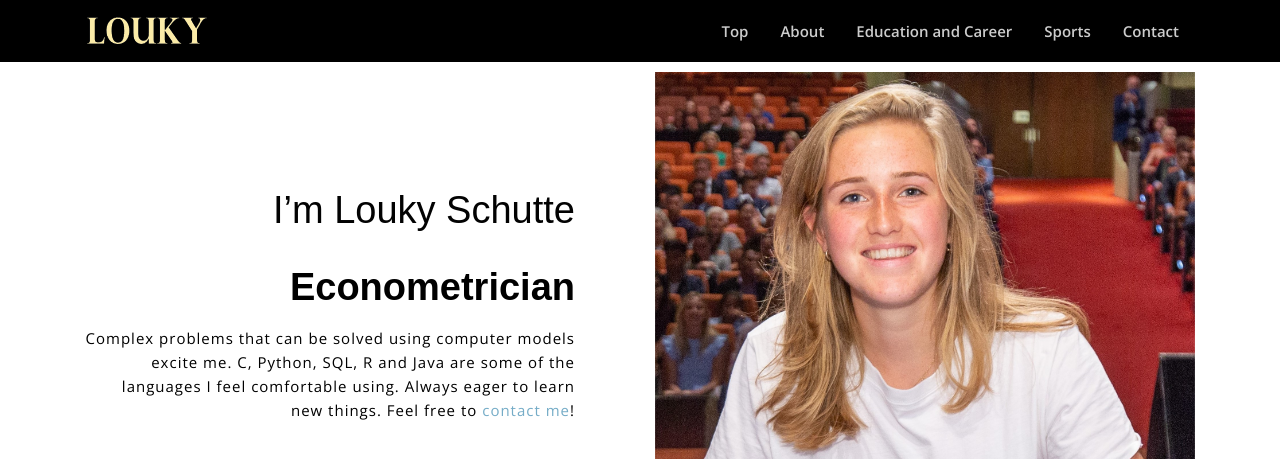
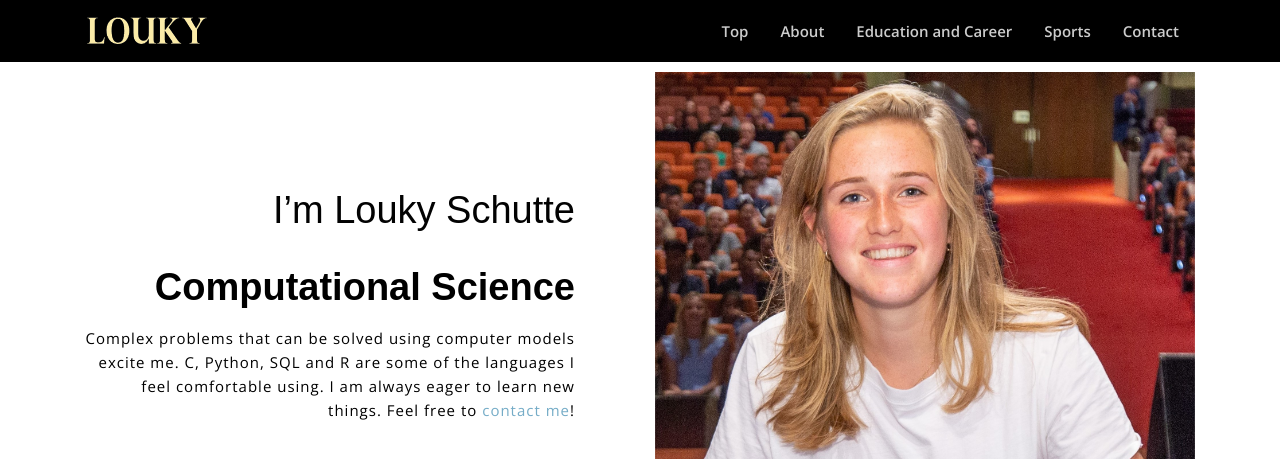
Before and after one commit to louky123/mywebsite, a plain HTML site: page index.html in a window 1280 px wide. Shown: the top 459 px of the page. Drawn offline with nearby package versions, Linux system fonts and the light colour scheme.

Commit message:
Update index.html

```diff
--- a/index.html
+++ b/index.html
@@ -69,11 +69,11 @@
           <div class="col-md-6">
 
             <div class="top_left_cont intro zoomIn wow animated">
-              <h2>I’m Louky Schutte<br> <strong>Econometrician</strong></h2>
+              <h2>I’m Louky Schutte<br> <strong>Computational Science</strong></h2>
               <p>
 							Complex problems that can be solved using computer models excite me.
-							C, Python, SQL, R and Java are some of the languages I feel comfortable using.
-							Always eager to learn new things.
+							C, Python, SQL and R are some of the languages I feel comfortable using.
+							I am always eager to learn new things.
 							Feel free to  <a class=" scroll-link" href="#testimonials">contact me</a>!</p>
                 <div class="underline"></div>
               <ul class="social_links">
```
